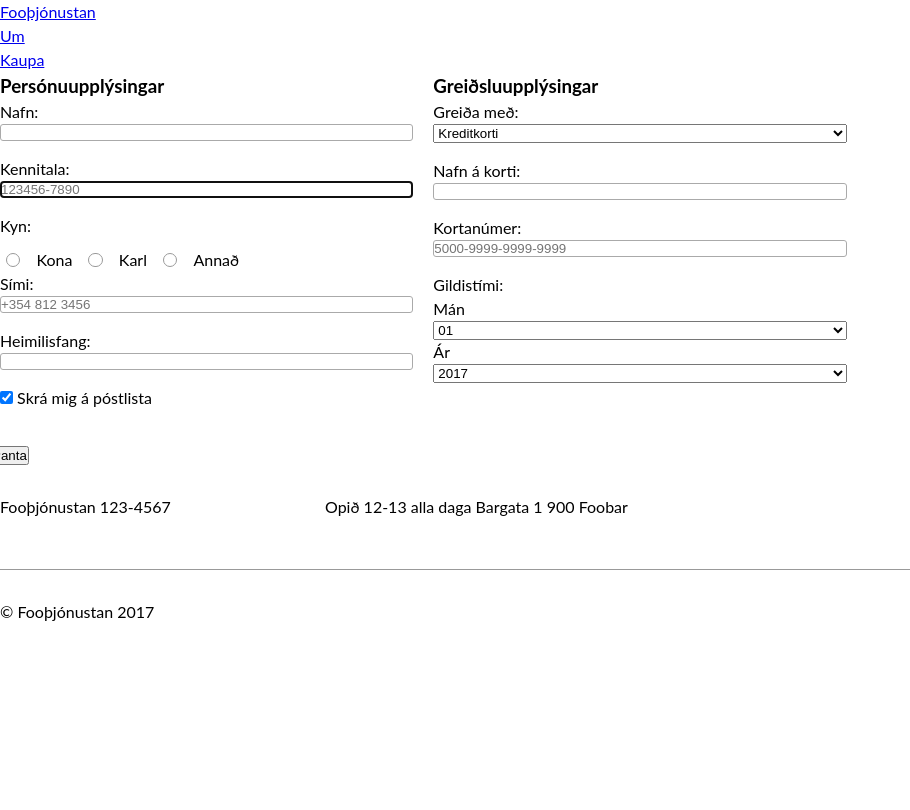
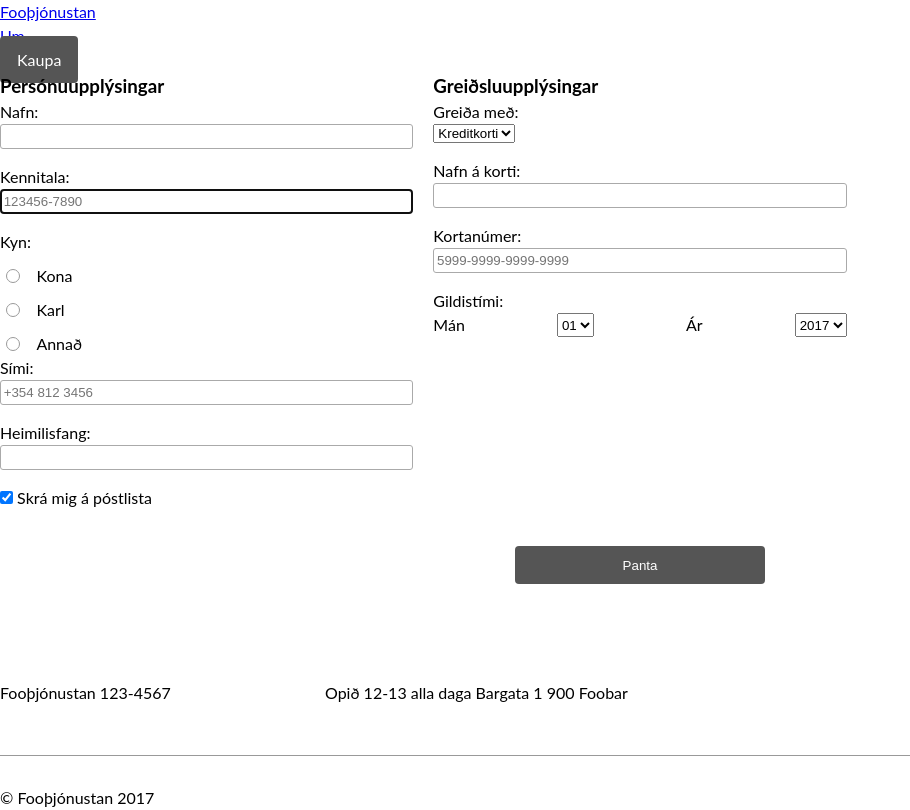
Before and after one commit to HHProgWebDev/foo, a website: page kaupa.html in a window 1280 px wide. Shown: the whole page, without its empty margins (0-910 px from the left). Drawn offline with Linux system fonts and the light colour scheme.

Commit message:
improved css button look

```diff
--- a/kaupa.html
+++ b/kaupa.html
@@ -22,11 +22,11 @@
           <div class="row">
             <div class="col col-4 offset-1">
               <h3 class="heading heading--three">Persónuupplýsingar</h3>
-              <div class="input">
+              <div class="input input--text">
                 <label for="nafn">Nafn:</label>
                 <input type="text" name="nafn" id="nafn" required>
               </div>
-              <div class="input">
+              <div class="input input--text">
                 <label for="kennit">Kennitala:</label>
                 <input type="text" pattern="[0-9]{6}-[0-9]{4}" name="kennit"
                   id="kennit" required autofocus placeholder="123456-7890">
@@ -46,13 +46,13 @@
                   <label for="kynA">Annað</label>
                 </div>
               </div>
-              <div class="input">
+              <div class="input input--text">
                 <label for="simi">Sími:</label>
                 <!-- laga pattern-->
                 <input type="text" pattern="+[0-9]{3}\s[0-9]{3}\s[0-9]{4}" name="simi"
                   id="simi" autofocus placeholder="+354 812 3456">
               </div>
-              <div class="input">
+              <div class="input input--text">
                 <label for="heimfang">Heimilisfang:</label>
                 <input type="text" name="heimfang" id="heimfang">
               </div>
@@ -66,27 +66,27 @@
 
             <div class="col col-4 offset-1">
               <h3 class="heading heading--three">Greiðsluupplýsingar</h3>
+              <p>Greiða með:</p>
               <div class="input input--select">
-                <label for="pay-method">Greiða með:</label>
                 <select name="pay-method" id="pay-method" required>
                   <option>Kreditkorti</option>
                   <option>Millifærslu</option>
                   <option>Reiðufé</option>
                 </select>
               </div>
-              <div class="input">
+              <div class="input input--text">
                 <label for="card-name">Nafn á korti:</label>
                 <input type="text" name="card-name" id="card-name" required>
               </div>
-              <div class="input">
+              <div class="input input--text">
                 <label for="card-number">Kortanúmer:</label>
                 <!-- laga pattern-->
                 <input type="text" pattern="([0-9]{4}-){3}[0-9]{4}"
                   name="card-number" id="card-number" required
-                  autofocus placeholder="5000-9999-9999-9999">
+                  autofocus placeholder="5999-9999-9999-9999">
               </div>
+              <p>Gildistími:</p>
               <div class="input input--select">
-                <p>Gildistími:</p>
                 <label for="exp-month">Mán</label>
                 <select name="exp-month" id="exp-month">
                   <option value="01">01</option>
@@ -115,7 +115,7 @@
             </div>
           </div>
           <div class="row">
-            <button>Panta</button>
+            <button class="button button--order-page">Panta</button>
           </div>
         </form>
       </section>
--- a/scss/button.scss
+++ b/scss/button.scss
@@ -0,0 +1,26 @@
+.button {
+  @include border-radius(4px);
+  background-color: #555;
+  color: white;
+  border: 1px solid transparent;
+  text-decoration: none;
+}
+
+.button--small {
+  padding: 0.8em 1em 0.8em 1em;
+  margin: 0 auto 5em auto ;
+}
+
+.button--medium {
+  padding: 0.8em 1em 0.8em 1em;
+  margin: 0 auto 5em auto ;
+
+.button--wide {
+  padding: 0.5em 2em 0.5em 2em;
+  margin: 0 auto 5em auto ;
+}
+
+.button--order-page {
+  padding: 0.8em 8em 0.8em 8em;
+  margin: 0 auto 5em auto ;
+}
--- a/scss/input.scss
+++ b/scss/input.scss
@@ -8,8 +8,15 @@
   }
 }
 
+.input--text {
+
+  input {
+    padding: 0.3em 0 0.3em 0.2em;
+  }
+}
+
 .input--radio {
-  display: inline-block;
+  display: block;
   position: relative;
   padding: 0 6px;
   margin: 10px 0 0;
@@ -46,5 +53,10 @@
     display: block;
     background: #999;
   }
+}
 
+.input--select {
+  display: flex;
+  flex-direction: row;
+  justify-content: space-between;
 }
```
Also changed, not shown: index.html (+1 -1 lines), styles.css.
